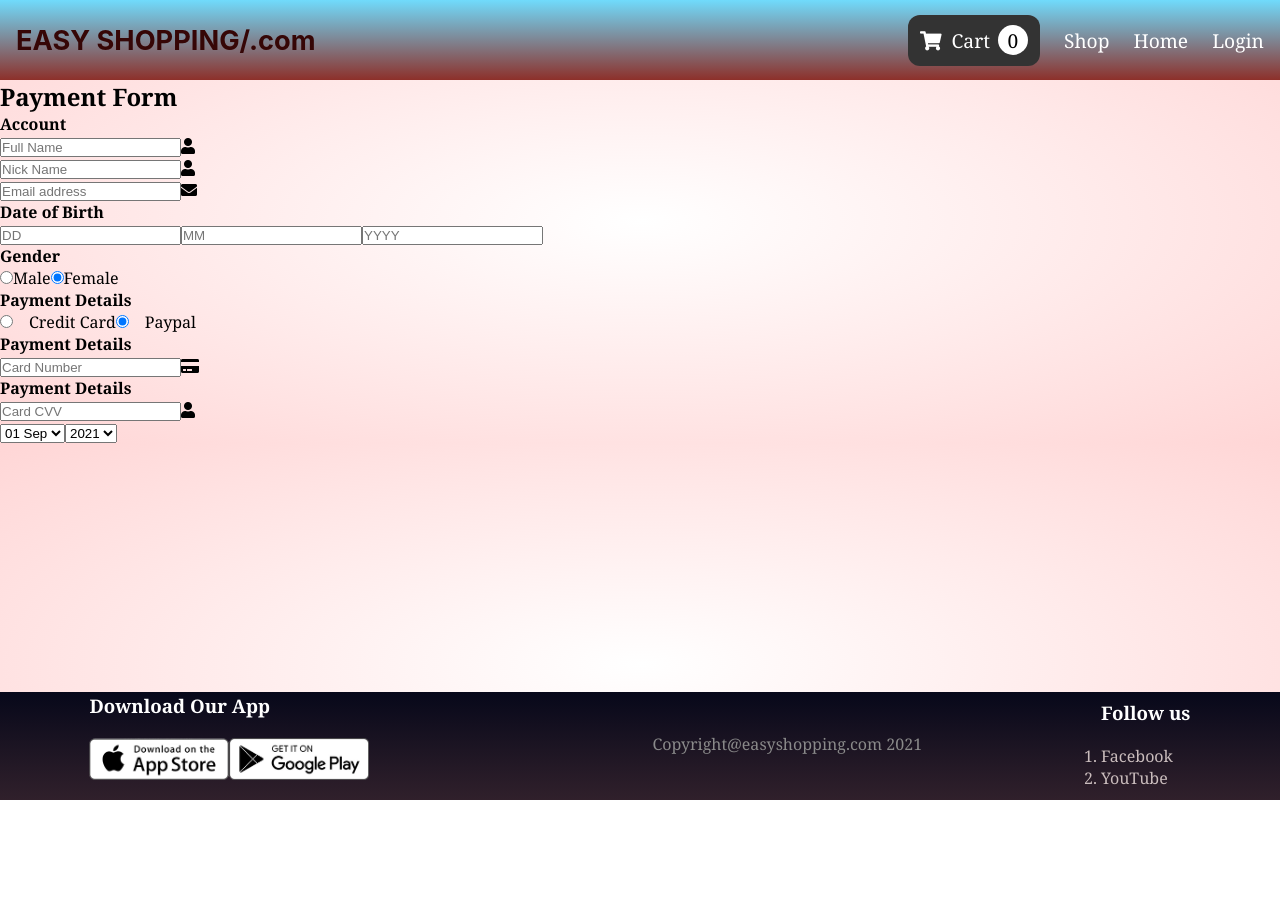
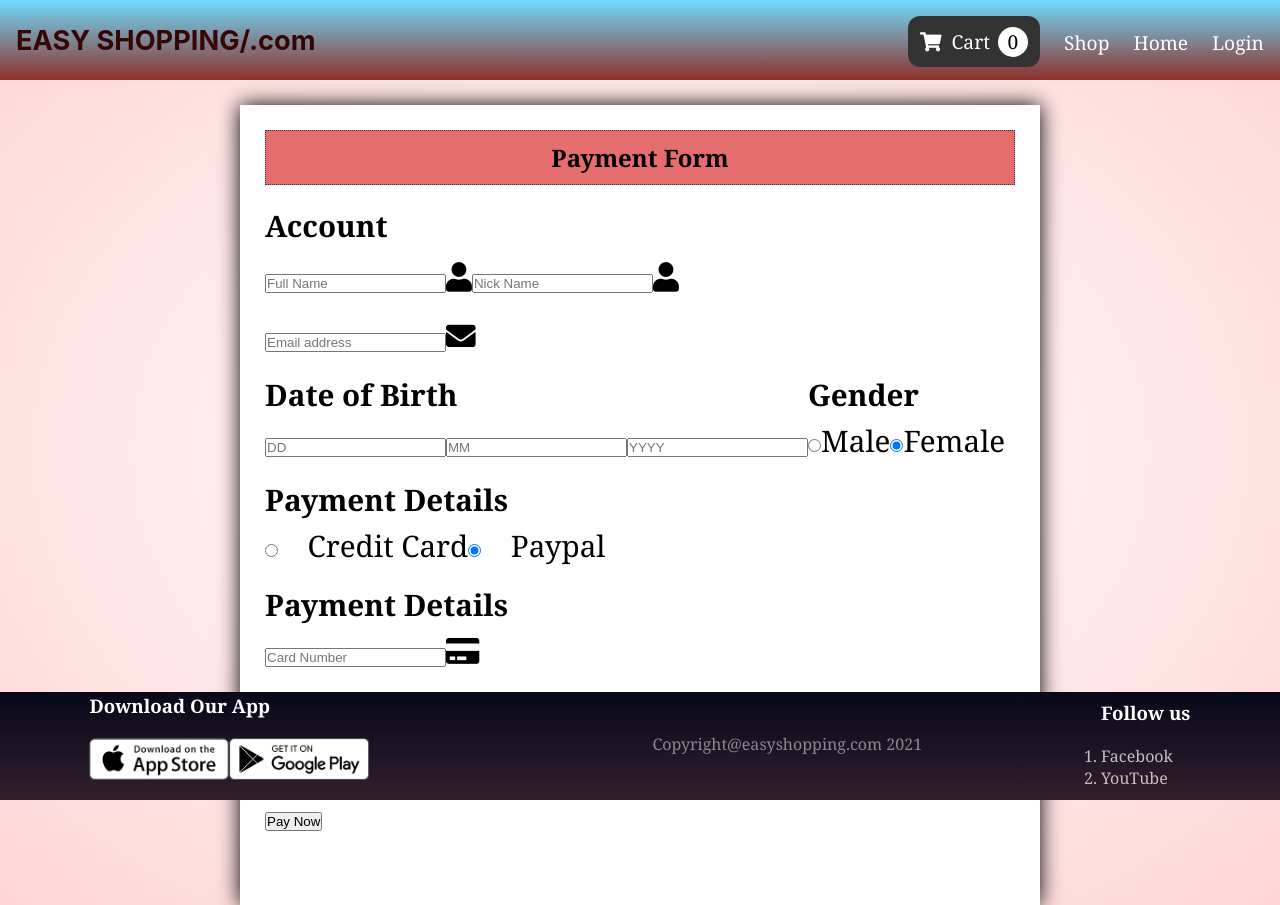
Before and after one commit to sishirbhattarai/solo-project3, a React (Create React App) app in the folder clients/: page /payment in a window 1280 px wide. Before the commit the page ends 800 px from the top, so only its background shows below. Built offline with nearby package versions, Linux system fonts and the light colour scheme; a web font is replaced by a local one.

Commit message:
fixing css on Payment form

```diff
--- a/clients/src/index.css
+++ b/clients/src/index.css
@@ -8,6 +8,7 @@ body {
     font-family: Cambria, Cochin, Georgia, Times, 'Times New Roman', serif;
     background: radial-gradient(#fff, #ffd6d6);
     overflow: auto;
+    font-size: 1.5rem;
 }
 
 img {
--- a/clients/src/screens/PaymentScreen.css
+++ b/clients/src/screens/PaymentScreen.css
@@ -0,0 +1,39 @@
+*{
+    margin:0;
+    padding:0;
+    box-sizing: border-box;
+}
+
+.wrapper {
+    background-color: white;
+    width:800px;
+    height: 800px;
+    padding: 25px;
+    margin: 25px auto 0;
+    box-shadow: 0px 0px 20px black;
+    font-size: 1.85rem;
+}
+
+.wrapper h2 {
+    background-color: rgb(230, 109, 109);
+    color: black;
+    font-size: 24px;
+    padding: 10px;
+    margin-bottom: 20px;
+    text-align: center;
+    border: 1px dotted #333;
+}
+
+h4 {
+    padding-bottom: 5px;
+    color: black
+}
+
+.input-group {
+    margin-bottom: 8px;
+    width: 100%;
+    position: relative;
+    display: flex;
+    flex-direction: row;
+    padding: 5px 0;
+}
--- a/clients/src/screens/PaymentScreen.js
+++ b/clients/src/screens/PaymentScreen.js
@@ -63,7 +63,7 @@ function Payment() {
        name="pay"  checked className="radio"/>
        <label for="bc1"><span><i class="fa fa-cc-paypal"></i>Paypal</span></label>
         </div>
-      </div>
+    </div>
     <div className="input-group">
       <div className="input-box">
         <h4>Payment Details</h4>
@@ -71,7 +71,7 @@ function Payment() {
         required className="name"/>
         <i class="fa fa-credit-card icon"></i>
         </div>
-      </div>
+    </div>
     <div className="input-group">
       <div className="input-box">
         <h4>Payment Details</h4>
@@ -94,6 +94,13 @@ function Payment() {
         </select>
       </div>
     </div>
+    <div className="input-group">
+      <div className="input-box">
+        <a href="/shop">
+         <button type="submit">Pay Now</button>
+         </a>
+        </div>
+    </div>
   </form>
 </div>
 
```
